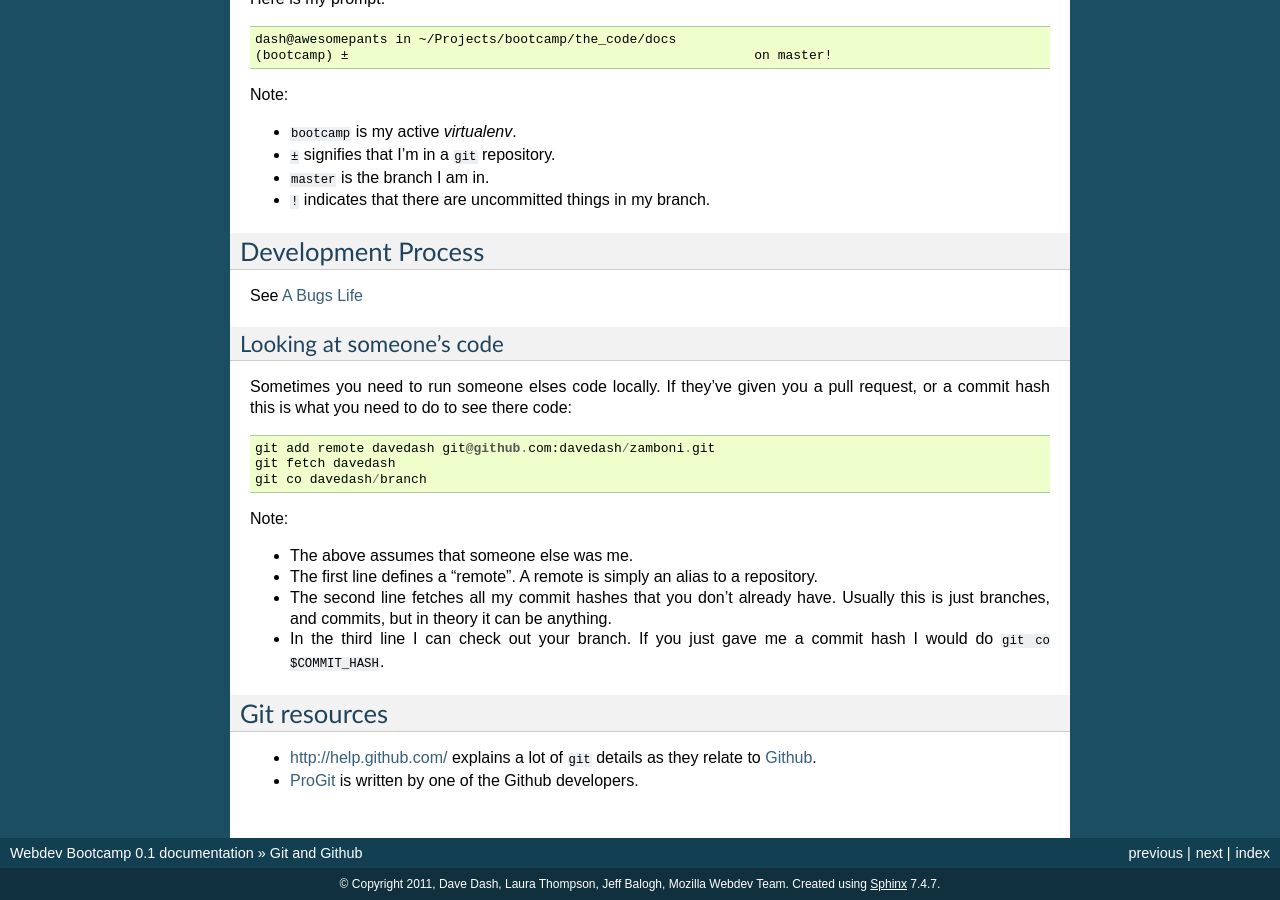
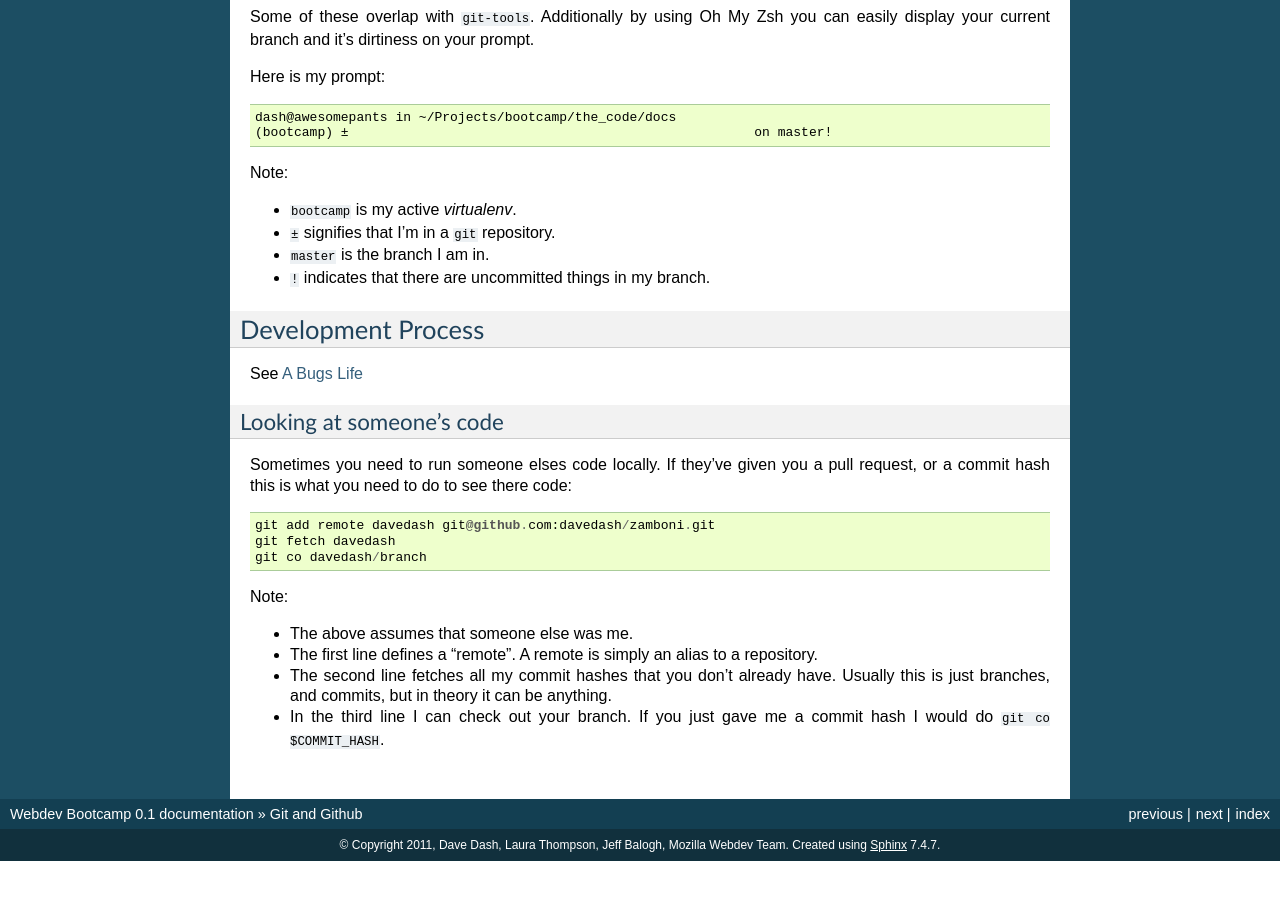
Before and after one commit to mozilla/webdev-bootcamp, a Sphinx documentation site: the page built from docs/git.rst, in a window 1280 px wide and 900 px high, scrolled down 1962 px. Built offline with Sphinx 7.4.7, drawn with Linux system fonts in a browser that asks for light colours; pages that are not in the unit, such as notebooks, are missing from menus; after the commit the page ends 2823 px from its top, so only the background shows below that; some of the changed text lies outside the part shown.

Commit message:
Move the Resources header to the top

```diff
--- a/docs/git.rst
+++ b/docs/git.rst
@@ -170,12 +173,3 @@
   anything.
 * In the third line I can check out your branch.  If you just gave me a commit
   hash I would do ``git co $COMMIT_HASH``.
-
-Git resources
--------------
-
-* http://help.github.com/ explains a lot of ``git`` details as they relate to
-  Github_.
-* ProGit_ is written by one of the Github developers.
-
-.. _ProGit: http://progit.org/book/
```
Also changed, not shown: other parts of docs/git.rst (+4 -1 lines).
